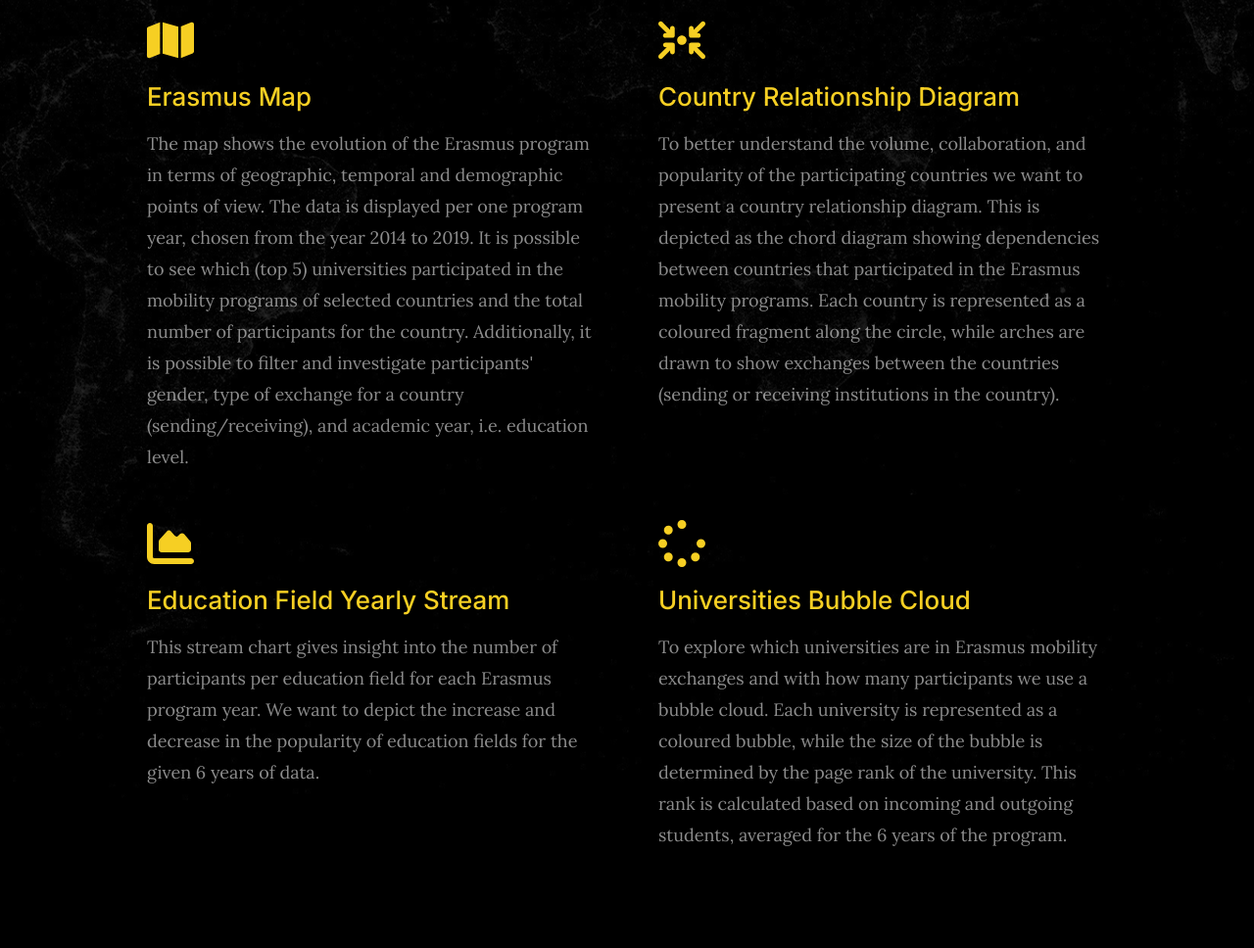
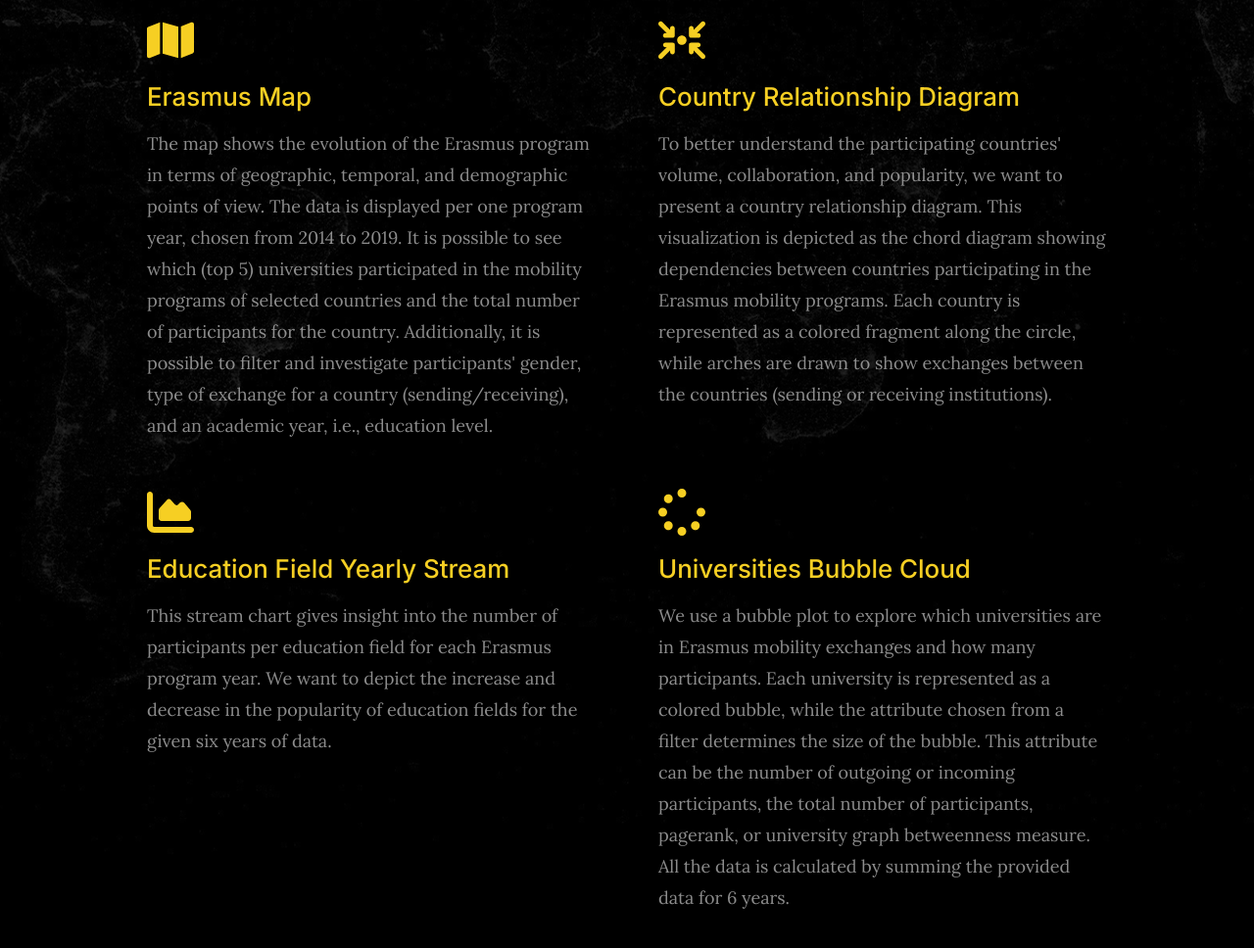
Before and after one commit to com-480-data-visualization/datavis-project-2022-why-axis, a plain HTML site: page docs/index.html in a window 1280 px wide. Shown: the part 2418-3386 px from the top of the page at 98% size. Drawn offline with nearby package versions, Linux system fonts and the light colour scheme; no server answers.

Commit message:
Updated text description of the visualizations

```diff
--- a/docs/index.html
+++ b/docs/index.html
@@ -192,13 +192,12 @@
                             <h3 class="h4"><a href="#visualization-two" class="reversed">Erasmus Map</a></h3>
 
                             <p>
-                                The map shows the evolution of the Erasmus program in terms of geographic, temporal and
-                                demographic points of view. The data is displayed per one program year, chosen from the
-                                year 2014 to 2019. It is possible to see which (top 5) universities participated in the
-                                mobility programs of selected countries and the total number of participants for the
-                                country. Additionally, it is possible to filter and investigate participants' gender,
-                                type of exchange for a country (sending/receiving), and academic year, i.e. education
-                                level.
+                                The map shows the evolution of the Erasmus program in terms of geographic, temporal, and
+                                demographic points of view. The data is displayed per one program year, chosen from 2014
+                                to 2019. It is possible to see which (top 5) universities participated in the mobility
+                                programs of selected countries and the total number of participants for the country.
+                                Additionally, it is possible to filter and investigate participants' gender, type of
+                                exchange for a country (sending/receiving), and an academic year, i.e., education level.
                             </p>
                         </div>
 
@@ -217,12 +216,12 @@
                                 Diagram</a></h3>
 
                             <p>
-                                To better understand the volume, collaboration, and popularity of the participating
-                                countries we want to present a country relationship diagram. This is depicted as the
-                                chord diagram showing dependencies between countries that participated in the Erasmus
-                                mobility programs. Each country is represented as a coloured fragment along the circle,
+                                To better understand the participating countries' volume, collaboration, and popularity,
+                                we want to present a country relationship diagram. This visualization is depicted as the
+                                chord diagram showing dependencies between countries participating in the Erasmus
+                                mobility programs. Each country is represented as a colored fragment along the circle,
                                 while arches are drawn to show exchanges between the countries (sending or receiving
-                                institutions in the country).
+                                institutions).
                             </p>
                         </div>
 
@@ -242,7 +241,7 @@
                             <p>
                                 This stream chart gives insight into the number of participants per education field for
                                 each Erasmus program year. We want to depict the increase and decrease in the popularity
-                                of education fields for the given 6 years of data.
+                                of education fields for the given six years of data.
                             </p>
                         </div>
 
@@ -260,11 +259,12 @@
                             </h3>
 
                             <p>
-                                To explore which universities are in Erasmus mobility exchanges and with how many
-                                participants we use a bubble cloud. Each university is represented as a coloured bubble,
-                                while the size of the bubble is determined by the page rank of the university. This rank
-                                is calculated based on incoming and outgoing students, averaged for the 6 years of the
-                                program.
+                                We use a bubble plot to explore which universities are in Erasmus mobility exchanges and
+                                how many participants. Each university is represented as a colored bubble, while the
+                                attribute chosen from a filter determines the size of the bubble. This attribute can be
+                                the number of outgoing or incoming participants, the total number of participants,
+                                pagerank, or university graph betweenness measure. All the data is calculated by summing
+                                the provided data for 6 years.
                             </p>
                         </div>
 
@@ -422,7 +422,8 @@
                     <a href="https://edu.epfl.ch/coursebook/en/data-visualization-COM-480" class="reversed">COM-480 Data
                         Visualization</a><br>
                     by<br>
-                    <a href="https://people.epfl.ch/laurent.vuillon" class="reversed">Vuillon Laurent Gilles Marie</a><br>
+                    <a href="https://people.epfl.ch/laurent.vuillon" class="reversed">Vuillon Laurent Gilles
+                        Marie</a><br>
                     at<br>
                     <span class="epfl">EPFL</span>
                 </p>
@@ -445,7 +446,10 @@
 
         <div class="ss-go-top link-is-visible">
             <a class="smoothscroll" title="Back to Top" href="#top">
-                <svg xmlns="http://www.w3.org/2000/svg" width="24" height="24" viewBox="0 0 24 24" style="fill: rgba(0, 0, 0, 1);transform: ;msFilter:;"><path d="M6 4h12v2H6zm5 10v6h2v-6h5l-6-6-6 6z"></path></svg>
+                <svg xmlns="http://www.w3.org/2000/svg" width="24" height="24" viewBox="0 0 24 24"
+                     style="fill: rgba(0, 0, 0, 1);transform: ;msFilter:;">
+                    <path d="M6 4h12v2H6zm5 10v6h2v-6h5l-6-6-6 6z"></path>
+                </svg>
             </a>
         </div> <!-- end ss-go-top -->
     </footer>
```
